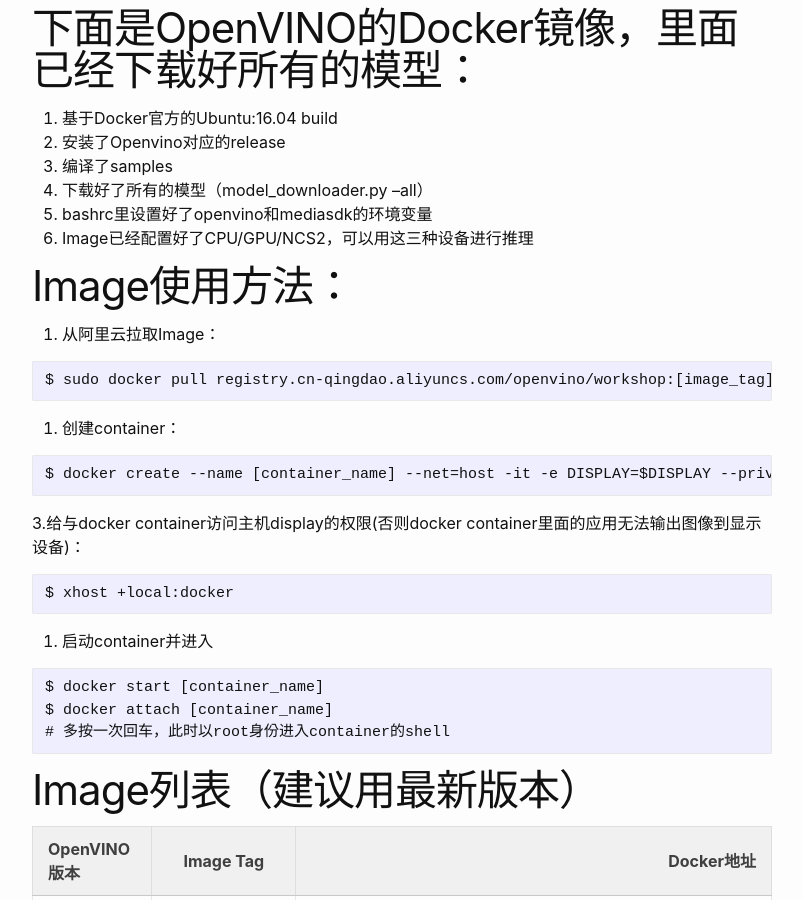
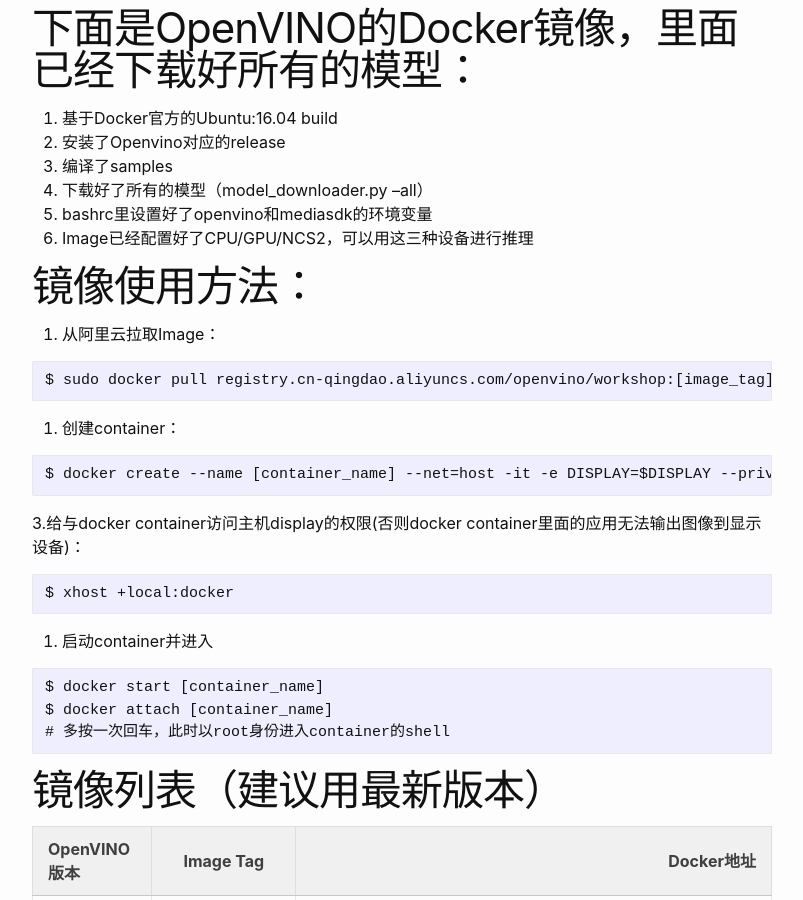
Before and after one commit to decemberpei/decemberpei.github.io, a Jekyll site: the page built from _posts/2019-04-04-Openvino-Docker-Images.md, in a window 1280 px wide and 900 px high, scrolled down 193 px. Shown: the whole window, without its empty margins (238-1041 px from the left). Built offline with Jekyll 4.4.1, drawn with Linux system fonts in a browser that asks for light colours; comment, search, counter and statistics services are not loaded.

Commit message:
Update 2019-04-04-Openvino-Docker-Images.md

````diff
--- a/_posts/2019-04-04-Openvino-Docker-Images.md
+++ b/_posts/2019-04-04-Openvino-Docker-Images.md
@@ -9,7 +9,7 @@ layout: post
 5. bashrc里设置好了openvino和mediasdk的环境变量
 6. Image已经配置好了CPU/GPU/NCS2，可以用这三种设备进行推理
 
-# Image使用方法：
+# 镜像使用方法：
 1. 从阿里云拉取Image：
 
 ```
@@ -36,7 +36,7 @@ $ docker attach [container_name]
 # 多按一次回车，此时以root身份进入container的shell
 ```
 
-# Image列表（建议用最新版本）
+# 镜像列表（建议用最新版本）
 
 OpenVINO版本|Image Tag|Docker地址
 ---|:--:|---:
````
